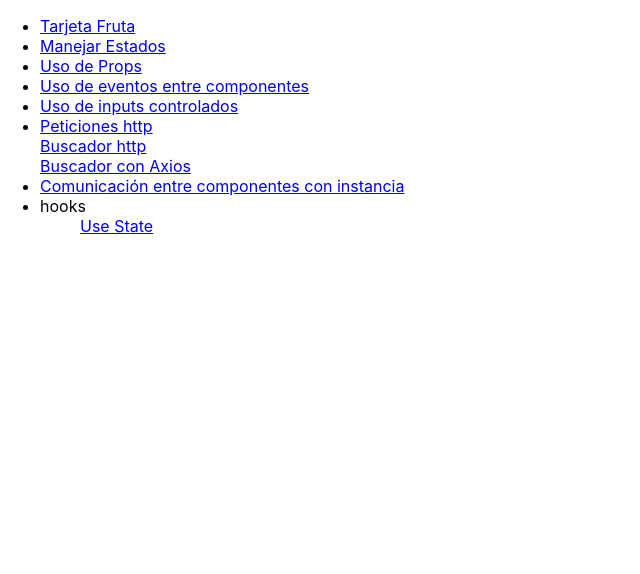
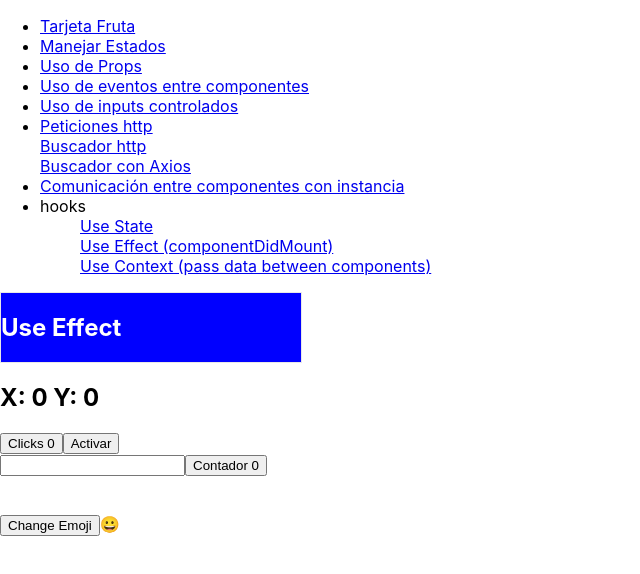
Before and after one commit to dhuallanca/react-fundaments, a React (Create React App) app: page /useEffect in a window 1280 px wide. Shown: the top 574 px of the page, without its empty margins (0-640 px from the left). Built offline with nearby package versions, Linux system fonts and the light colour scheme.

Commit message:
hooks: useEffect, useContext

```diff
--- a/src/App.js
+++ b/src/App.js
@@ -8,6 +8,8 @@ import InputControlado from './input-controlado'
 import { ManejoHttp, BuscadorHttp, ManejoAxios } from './peticion-http';
 import Header from './comunicacion-instancia';
 import ContadorUseState from './hooks/use-state/contador'
+import ContadorUseEffect from './hooks/use-effect/ContadorUseEffect'
+import ContadorUseContext from './hooks/use-context/contador-useContext';
 import {
   Route,
   Link
@@ -33,7 +35,7 @@ class App extends React.Component {
             <li>
               <Link to="/props">Uso de Props</Link>
             </li>
-             <li>
+            <li>
               <Link to="/eventos">Uso de eventos entre componentes</Link>
             </li>
             <li>
@@ -47,29 +49,64 @@ class App extends React.Component {
               <Link to="/buscadorAxiosHtpp">Buscador con Axios</Link>
             </li>
             <li>
-              <Link to="/comunicacionInstancia">Comunicación entre componentes con instancia</Link>
+              <Link to="/comunicacionInstancia">
+                Comunicación entre componentes con instancia
+              </Link>
             </li>
             <li>
               hooks
               <ol>
                 <Link to="/useState">Use State</Link>
               </ol>
-
+              <ol>
+                <Link to="/useEffect">Use Effect (componentDidMount)</Link>
+              </ol>
+              <ol>
+                <Link to="/useContext">
+                  Use Context (pass data between components)
+                </Link>
+              </ol>
             </li>
           </ul>
         </nav>
 
-        { /* Route components are rendered if the path prop matches the current URL */}
-        <Route exact path="/"><TarjetaFruta name={'Dennis'} price={50.5}></TarjetaFruta></Route>
-        <Route path="/contador"><Contador /></Route>
-        <Route path="/props"><Gato name={'Garfield'} edad='2 años' {...OtrosDatos}></Gato></Route>
-        <Route path="/eventos"><Eventos /></Route>
-        <Route path="/inputsControlados"><InputControlado /></Route>
-        <Route path="/manejoHtpp"><ManejoHttp></ManejoHttp></Route>
-        <Route path="/buscadorHtpp"><BuscadorHttp></BuscadorHttp></Route>
-        <Route path="/buscadorAxiosHtpp"><ManejoAxios></ManejoAxios></Route>
-        <Route path="/comunicacionInstancia"><Header></Header></Route>
-        <Route path="/useState"><ContadorUseState></ContadorUseState></Route>
+        {/* Route components are rendered if the path prop matches the current URL */}
+        <Route exact path="/">
+          <TarjetaFruta name={"Dennis"} price={50.5}></TarjetaFruta>
+        </Route>
+        <Route path="/contador">
+          <Contador />
+        </Route>
+        <Route path="/props">
+          <Gato name={"Garfield"} edad="2 años" {...OtrosDatos}></Gato>
+        </Route>
+        <Route path="/eventos">
+          <Eventos />
+        </Route>
+        <Route path="/inputsControlados">
+          <InputControlado />
+        </Route>
+        <Route path="/manejoHtpp">
+          <ManejoHttp></ManejoHttp>
+        </Route>
+        <Route path="/buscadorHtpp">
+          <BuscadorHttp></BuscadorHttp>
+        </Route>
+        <Route path="/buscadorAxiosHtpp">
+          <ManejoAxios></ManejoAxios>
+        </Route>
+        <Route path="/comunicacionInstancia">
+          <Header></Header>
+        </Route>
+        <Route path="/useState">
+          <ContadorUseState></ContadorUseState>
+        </Route>
+        <Route path="/useEffect">
+          <ContadorUseEffect></ContadorUseEffect>
+        </Route>
+        <Route path="/useContext">
+          <ContadorUseContext></ContadorUseContext>
+        </Route>
       </div>
     );
   }
--- /dev/null
+++ b/src/hooks/use-context/contador-useContext.js
@@ -0,0 +1,68 @@
+import React, { useContext, useState } from 'react';
+import Header from '../../header/header';
+
+
+// context tiene dos atributos {provider, consumer}
+const MyContext = React.createContext();
+
+// el uso de () retorma una expresion de objeto literal
+// regular use of context
+// const ComponentNieto = () => (
+//   <MyContext.Consumer>
+//     {
+//       (context) => {
+//         return (
+//           <div>
+//             <h2>Nieto {context.clicks}</h2>
+//             <button onClick={context.addClicks}>Nieto dispatcher</button>
+//           </div>
+//         );
+//       }
+//     }
+//   </MyContext.Consumer>
+// )
+
+//use of hook context
+const ComponentNieto = () => {
+  // parameter context from provider
+  const context = useContext(MyContext);
+  // const { clicks, addClicks } = useContext(MyContext);
+  return (
+    <div>
+      <h2>Nieto {context.clicks}</h2>
+      <button onClick={context.addClicks}>Nieto dispatcher</button>
+    </div>
+  );
+}
+
+const ComponentHijo = () => {
+  return (
+    <div>
+      <h2>Hijo</h2>
+      <ComponentNieto></ComponentNieto>
+    </div>
+  );
+};
+
+const ContadorUseContext = () => {
+ const [clicks, setClicks] = useState(0);
+
+
+ const addClicks = () => {
+   setClicks(clicks + 1);
+ };
+
+  return (
+    // value son los valores que recibe el context
+   <MyContext.Provider value={{clicks, addClicks}}>
+    <>
+      <Header title="Use Context"></Header>
+        <button onClick={addClicks}> Clicks {clicks} </button>
+        <br></br>
+      <ComponentHijo></ComponentHijo>
+    </>
+   </MyContext.Provider>
+ );
+}
+
+export default ContadorUseContext;
--- /dev/null
+++ b/src/hooks/use-effect/ContadorUseEffect.js
@@ -0,0 +1,93 @@
+import React, { useEffect, useLayoutEffect, useState } from "react";
+import Header from "../../header/header";
+
+// hook personalizado we must add "use" as prefix
+// const useHook = () => {
+//   const [clicks, setClicks] = useState(0);
+// }
+
+const ContadorUseEffect = () => {
+  const [clicks, setClicks] = useState(0);
+  const [isActive, setActivated] = useState(false);
+  const [contador, setContador] = useState({
+    clicks: 0,
+    title: "",
+  });
+
+  const [mouseX, setMouseX] = useState(0);
+  const [mouseY, setMouseY] = useState(0);
+
+  const [emoji, setEmoji] = useState('\uD83D\uDE00');
+
+
+  const handleMouse = (event) => {
+    setMouseX(event.clientX);
+    setMouseY(event.clientY);
+  };
+
+  const toogleEmoji = () => {
+    const nextEmoji = emoji === '\uD83D\uDE00' ? '\uD83D\uDE02' : '\uD83D\uDE00';
+    setEmoji(nextEmoji);
+  }
+
+  //use Effect has two parameter callback, and []
+  // [] means that useEffect is only executed once time or when variables in array are updated
+  useEffect(() => {
+    //componentDidMount
+    //componentDidUpdate
+    window.addEventListener("mousemove", handleMouse);
+    console.log("after render, click:s", clicks);
+    console.log("%c-----------------", "color:green");
+
+    return () => {
+      //componentWillUnMount
+      // se ejecuta después de actualizar el renders
+      console.log("return de use effect, clicks:", clicks);
+      // to unSubscribe from event
+      window.removeEventListener("mousemove", handleMouse);
+    };
+  // eslint-disable-next-line react-hooks/exhaustive-deps
+  }, []);
+
+  useLayoutEffect(() => {
+    console.log('use layout effect es sincrono y se ejecuta antes de renderizar el dom');
+  })
+
+  const addClicks = () => {
+    setClicks(clicks + 1);
+  };
+  const activate = () => {
+    setActivated(!isActive);
+  };
+  const addContador = () => {
+    //only update clicks attribute, title is not sending
+    setContador({
+      clicks: contador.clicks + 1,
+    });
+  };
+  const addTitle = (e) => {
+    // update all the object contador
+    setContador({
+      ...contador,
+      title: e.target.value,
+    });
+  };
+  return (
+    <>
+      <Header title="Use Effect"> </Header>
+      <h2>X: {mouseX}  Y: {mouseY} </h2>
+      <button onClick={addClicks}> Clicks {clicks} </button>
+      <button onClick={activate}>
+        {isActive ? "Desactivar" : "Activar"}
+      </button>
+      <br></br> <input onChange={addTitle}></input>
+      <button onClick={addContador}> Contador {contador.clicks} </button>
+      <h3> {contador.title} </h3>
+      <br></br>
+      <button onClick={toogleEmoji}>Change Emoji</button>
+      {emoji}
+    </>
+  );
+};
+
+export default ContadorUseEffect;
```
Also changed, not shown: 1 other file (tests, documents, lock files or other folders).
